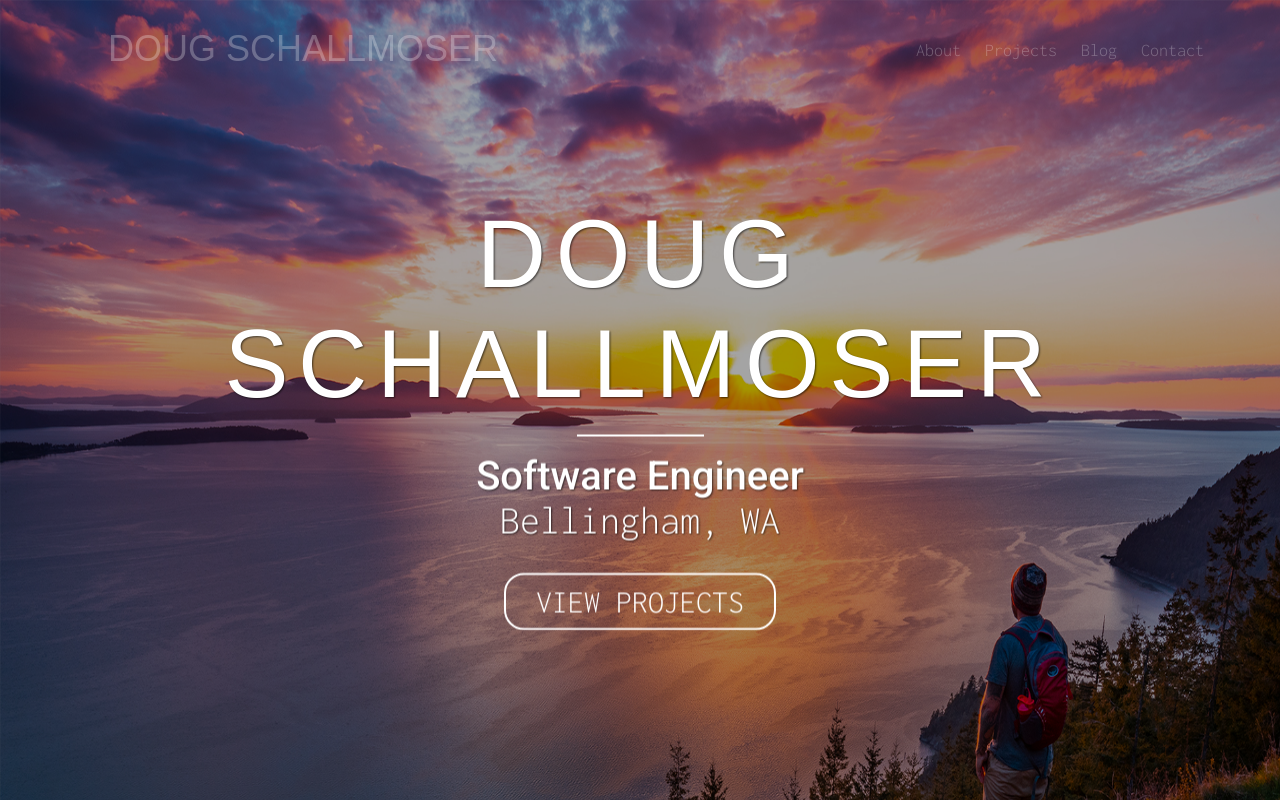
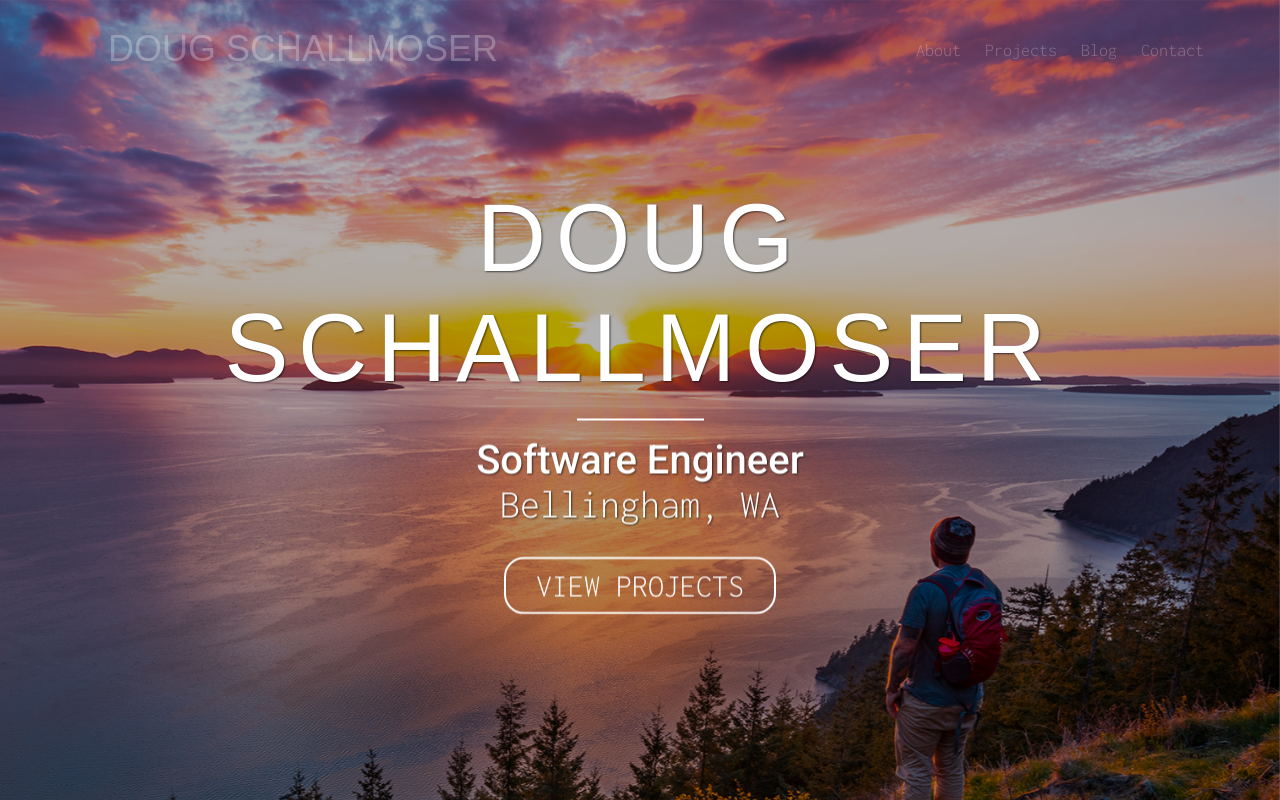
Before and after one commit to dougschallmoser/portfolio, a React (Create React App) app: page / in a window 1280 px wide. Shown: the top 800 px of the page. Built offline with nearby package versions, Linux system fonts and the light colour scheme; no server answers; a web font is replaced by a local one.

Commit message:
update styling of splash image

```diff
--- a/public/styles/keyframes.css
+++ b/public/styles/keyframes.css
@@ -26,61 +26,61 @@
 
 @keyframes shrink {
   0% {
-    background-size: 110% 110%;
+    transform: scale(3,3);
   }
   100% {
-    background-size: 100% 100%;
+    transform: scale(1,1);
   }
 }
 @-webkit-keyframes shrink {
   0% {
-    background-size: 110% 110%;
+    transform: scale(3,3);
   }
   100% {
-    background-size: 100% 100%;
+    transform: scale(1,1);
   }
 }
 
 @-moz-keyframes shrink {
   0% {
-    background-size: 110% 110%;
+    transform: scale(3,3);
   }
   100% {
-    background-size: 100% 100%;
+    transform: scale(1,1);
   }
 }
 
 @-o-keyframes shrink {
   0% {
-    background-size: 110% 110%;
+    transform: scale(3,3);
   }
   100% {
-    background-size: 100% 100%;
+    transform: scale(1,1);
   }
 }
 
 
 @keyframes fadeInOverlay {
   0% {opacity:0.95;}
-  100% {opacity:0.3;}
+  100% {opacity:0.25;}
 }
 
 @-moz-keyframes fadeInOverlay {
   0% {opacity:0.95;}
-  100% {opacity:0.3;}
+  100% {opacity:0.25;}
 }
 
 @-webkit-keyframes fadeInOverlay {
   0% {opacity:0.95;}
-  100% {opacity:0.3;}
+  100% {opacity:0.25;}
 }
 
 @-o-keyframes fadeInOverlay {
   0% {opacity:0.95;}
-  100% {opacity:0.3;}
+  100% {opacity:0.25;}
 }
 
 @-ms-keyframes fadeInOverlay {
   0% {opacity:0.95;}
-  100% {opacity:0.3;}
+  100% {opacity:0.25;}
 }
--- a/public/styles/main.css
+++ b/public/styles/main.css
@@ -117,27 +117,35 @@
   transform-origin: bottom left;
 }
 
+#splash-container {
+  width: 100vw;
+  height: 120vh;
+}
+
 #splash {
   background-image: url(../splash.jpg);
   background-repeat: no-repeat;
-  background-position: none;
-  background-attachment: fixed;
+  background-position: 100%;
   background-size: cover;
   -webkit-background-size: cover;
   -moz-background-size: cover;
   -ms-background-size: cover;
   -webkit-background-size: cover;
-  width: 100vw;
-  height: 130vh;
-  animation: shrink 5s infinite alternate;
-  -webkit-animation: shrink 5s infinite alternate;
-  -moz-animation: shrink 5s infinite alternate;
-  -o-animation: shrink 5s infinite alternate;
+  height: 100%;
+  transform: scale(1);
+  animation: shrink 5s 1 alternate;
+  -webkit-animation: shrink 5s 1 alternate;
+  -moz-animation: shrink 5s 1 alternate;
+  -o-animation: shrink 5s 1 alternate;
+  animation-fill-mode: forwards;
+  -webkit-animation-fill-mode: forwards;
+  -moz-animation-fill-mode: forwards;
+  -o-animation-fill-mode: forwards;
 }
 
 .splash-overlay {
   background: #000;
-  opacity: 0.30;
+  opacity: 0.25;
   width: 100%;
   height: 100%;
   transition: 1s ease;
@@ -156,7 +164,7 @@
   text-align: center;
   width: 90%;
   position: absolute;
-  top: 50%;
+  top: 40%;
   left: 50%;
   transform: translate(-50%, -50%);
   z-index: 1;
```
Also changed, not shown: 1 other file (tests, documents, lock files or other folders).
